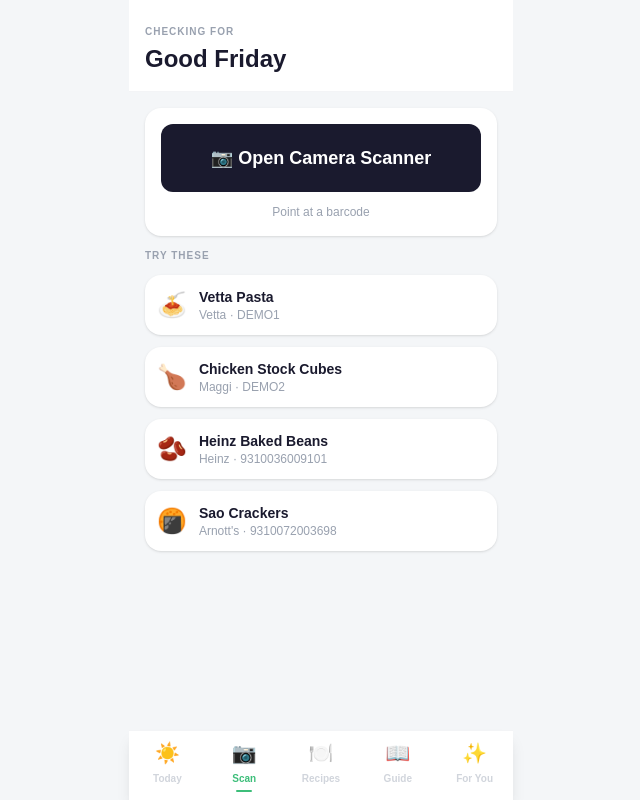
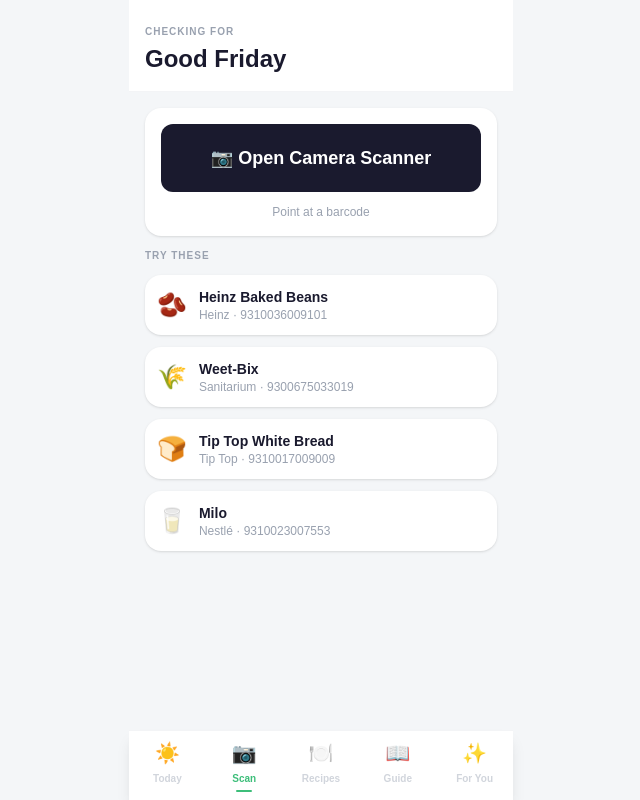
Before and after one commit to soti0015/nisteia, a Next.js app: page / in a window 1280 px wide. Both pictures are taken after a click on the button "📷 Scan a Product". Shown: the whole page, without its empty margins (319-959 px from the left). Built offline with nearby package versions, Linux system fonts and the light colour scheme.

Commit message:
Replace demo products with real Australian products

```diff
--- a/app/components/ScanTab.tsx
+++ b/app/components/ScanTab.tsx
@@ -6,19 +6,19 @@
 import BarcodeScanner from './BarcodeScanner'
 
 const PRODUCTS: Record<string, { name: string; brand: string; emoji: string; meat: boolean; dairy: boolean; fish: boolean; oil: boolean }> = {
-  'DEMO1': { name: 'Vetta Pasta', brand: 'Vetta', emoji: '🍝', meat: false, dairy: false, fish: false, oil: false },
-  'DEMO2': { name: 'Chicken Stock Cubes', brand: 'Maggi', emoji: '🍗', meat: true, dairy: false, fish: false, oil: false },
   '9310036009101': { name: 'Heinz Baked Beans', brand: 'Heinz', emoji: '🫘', meat: false, dairy: false, fish: false, oil: false },
-  '9310072003698': { name: "Sao Crackers", brand: "Arnott's", emoji: '🍘', meat: false, dairy: false, fish: false, oil: true },
-  '5010477348478': { name: 'Dairy Milk', brand: 'Cadbury', emoji: '🍫', meat: false, dairy: true, fish: false, oil: false },
+  '9300675033019': { name: 'Weet-Bix', brand: 'Sanitarium', emoji: '🌾', meat: false, dairy: false, fish: false, oil: false },
+  '9310017009009': { name: 'Tip Top White Bread', brand: 'Tip Top', emoji: '🍞', meat: false, dairy: false, fish: false, oil: true },
+  '9310023007553': { name: 'Milo', brand: 'Nestlé', emoji: '🥛', meat: false, dairy: true, fish: false, oil: false },
+  '9310587002271': { name: 'Vegemite', brand: 'Bega', emoji: '🫙', meat: false, dairy: false, fish: false, oil: false },
 }
 
 const PRODUCTS_GR: Record<string, string> = {
-  'DEMO1': 'Ζυμαρικά Vetta',
-  'DEMO2': 'Κύβοι Κοτόπουλου Maggi',
   '9310036009101': 'Φασόλια Heinz',
-  '9310072003698': 'Κράκερ Sao',
-  '5010477348478': 'Σοκολάτα Γάλακτος Cadbury',
+  '9300675033019': 'Weet-Bix Sanitarium',
+  '9310017009009': 'Λευκό Ψωμί Tip Top',
+  '9310023007553': 'Milo Nestlé',
+  '9310587002271': 'Vegemite',
 }
 
 export default function ScanTab({ dayIdx, onScannerOpen, onScannerClose }: {
```
